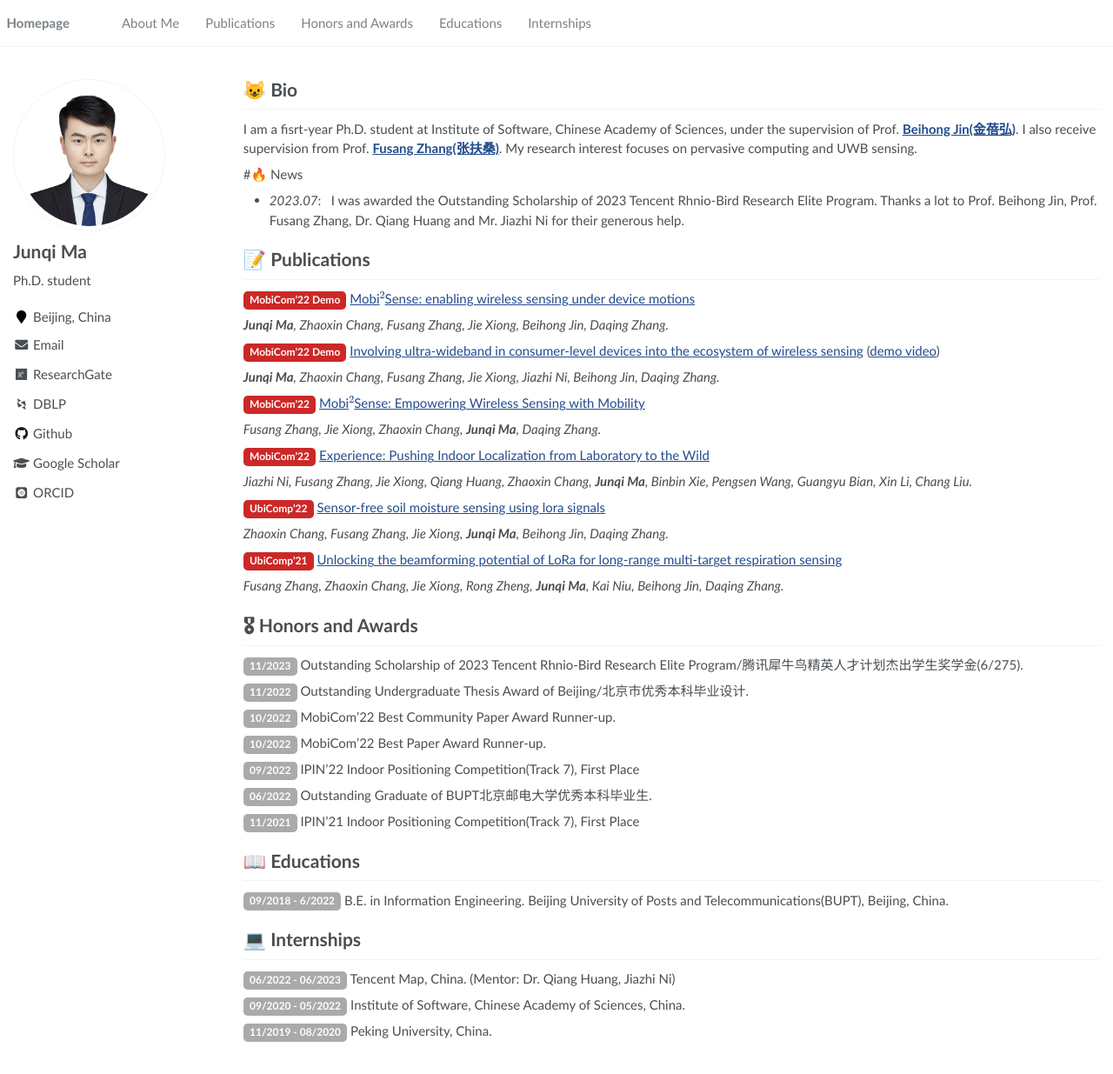
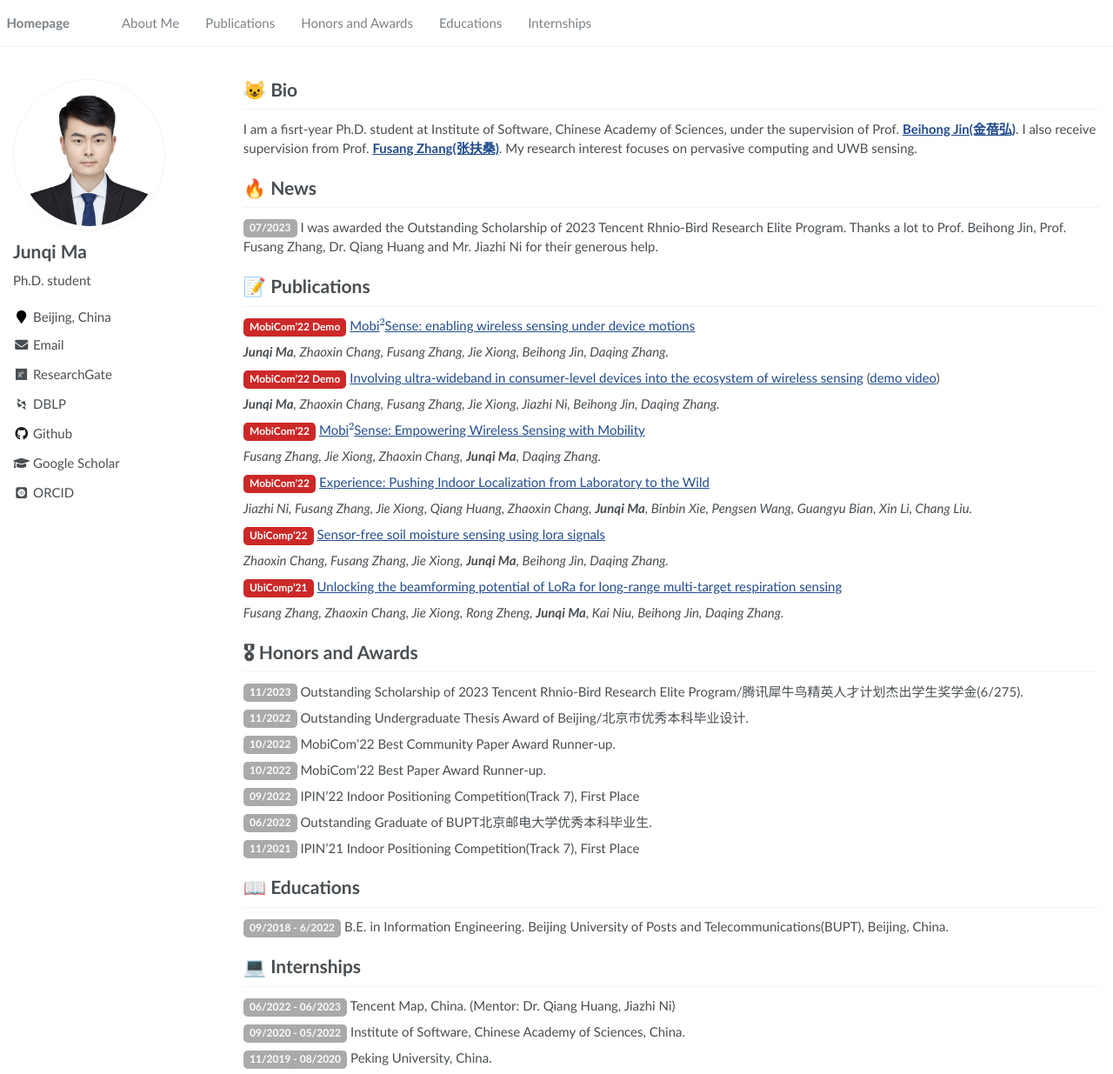
Before and after one commit to junqi-ma/junqi-ma.github.io, a Jekyll site: the page built from _pages/about.md, in a window 1280 px wide and 1235 px high. Shown: the whole window at 87% size. Built offline with Jekyll 4.4.1, drawn with Linux system fonts in a browser that asks for light colours; some web fonts are replaced; formulas are drawn with MathJax 3; part of the change alters nothing that is shown.

```diff
--- a/_pages/about.md
+++ b/_pages/about.md
@@ -48,15 +48,15 @@ redirect_from:
 # 😺 Bio
 I am a fisrt-year Ph.D. student at Institute of Software, Chinese Academy of Sciences, under the supervision of Prof. **[Beihong Jin(金蓓弘)](http://work.iscas.ac.cn/index.php/Jinbeihong/index/)**. I also receive supervision from Prof. **[Fusang Zhang(张扶桑)](https://people.ucas.ac.cn/~zhangfusang?language=en)**. My research interest focuses on pervasive computing and UWB sensing.
 
-#🔥 News
-- *2023.07*: &nbsp; I was awarded the Outstanding Scholarship of 2023 Tencent Rhnio-Bird Research Elite Program. Thanks a lot to Prof. Beihong Jin, Prof. Fusang Zhang, Dr. Qiang Huang and Mr. Jiazhi Ni for their generous help.
+# 🔥 News
+<span class = 'label label-time'>07/2023</span> I was awarded the Outstanding Scholarship of 2023 Tencent Rhnio-Bird Research Elite Program. Thanks a lot to Prof. Beihong Jin, Prof. Fusang Zhang, Dr. Qiang Huang and Mr. Jiazhi Ni for their generous help.
 
 # 📝 Publications
-<span class = 'label label-paper'>MobiCom'22 Demo</span>  [Mobi$^2$Sense: enabling wireless sensing under device motions](https://dl.acm.org/doi/abs/10.1145/3495243.3558748)
+<span class = 'label label-paper'>MobiCom'22 Demo</span> [Mobi$^2$Sense: enabling wireless sensing under device motions](https://dl.acm.org/doi/abs/10.1145/3495243.3558748)
 
 ***Junqi Ma**, Zhaoxin Chang, Fusang Zhang, Jie Xiong, Beihong Jin, Daqing Zhang.*
 
-<span class = 'label label-paper'>MobiCom'22 Demo</span>  [Involving ultra-wideband in consumer-level devices into the ecosystem of wireless sensing](https://dl.acm.org/doi/abs/10.1145/3495243.3558745) ([demo video](https://www.youtube.com/watch?v=DmmyH8VwpJU))
+<span class = 'label label-paper'>MobiCom'22 Demo</span> [Involving ultra-wideband in consumer-level devices into the ecosystem of wireless sensing](https://dl.acm.org/doi/abs/10.1145/3495243.3558745) ([demo video](https://www.youtube.com/watch?v=DmmyH8VwpJU))
 
 ***Junqi Ma**, Zhaoxin Chang, Fusang Zhang, Jie Xiong, Jiazhi Ni, Beihong Jin, Daqing Zhang.*
 
```
